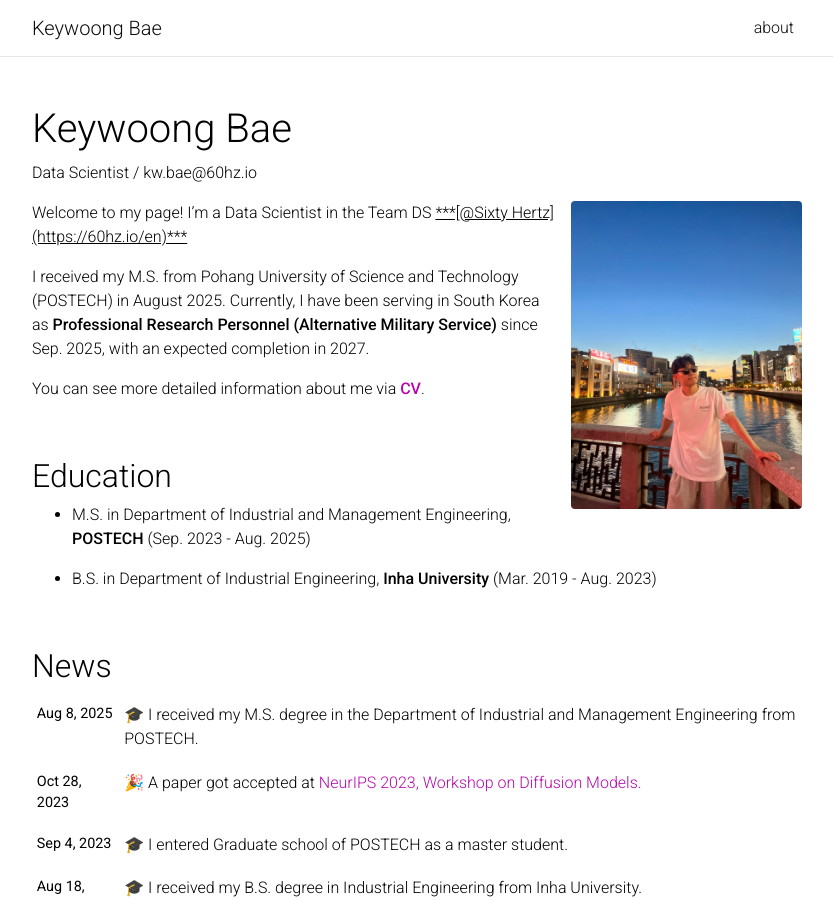
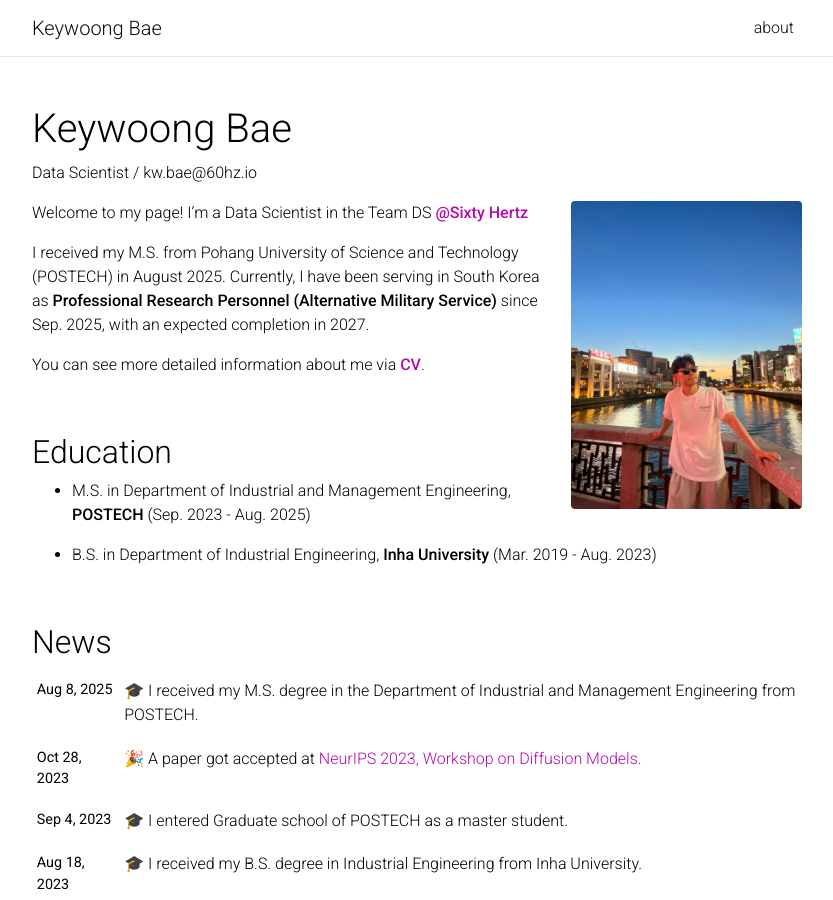
Before and after one commit to kwoongbae/kwoongbae.github.io, a Jekyll site: the page built from _pages/about.md, in a window 1280 px wide and 900 px high. Shown: the whole window, without its empty margins (223-1056 px from the left). Built offline with Jekyll 4.4.1, drawn with Linux system fonts in a browser that asks for light colours; full-size pictures stand in for the smaller copies a plugin makes; comment, search, counter and statistics services are not loaded; a style sheet for code colours, icons or effects is not loaded.

Commit message:
Update about.md

```diff
--- a/_pages/about.md
+++ b/_pages/about.md
@@ -14,7 +14,7 @@ news: true  # includes a list of news items
 selected_papers: true # includes a list of papers marked as "selected={true}"
 social: true  # includes social icons at the bottom of the page
 ---
-Welcome to my page! I'm a Data Scientist in the Team DS <u>***[@Sixty Hertz](https://60hz.io/en)***</u>
+Welcome to my page! I'm a Data Scientist in the Team DS **[@Sixty Hertz](https://60hz.io/en)**
 
 I received my M.S. from Pohang University of Science and Technology (POSTECH) in August 2025. Currently, I have been serving in South Korea as **Professional Research Personnel (Alternative Military Service)** since Sep. 2025, with an expected completion in 2027.
 
```
